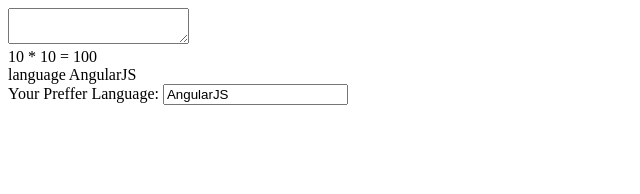
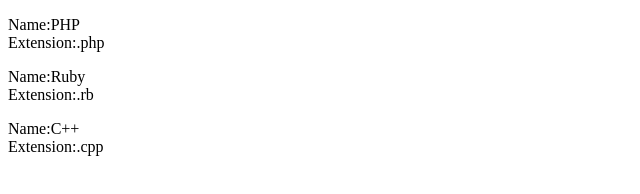
Before and after one commit to NataliaZhydeikina/todo_app, a plain HTML site: page index.html in a window 1280 px wide. Shown: the whole page, without its empty margins (0-640 px from the left). Drawn offline with nearby package versions, Linux system fonts and the light colour scheme.

Commit message:
ng-repeat

```diff
--- a/index.html
+++ b/index.html
@@ -11,13 +11,16 @@
 
 <body>
 
-  <textarea ng-model="name"></textarea>
-  <div data-ng-bind="name"></div>
-  <div> 10 * 10 = {{10 * 10}}</div>
-  <div ng-init="language='AngularJS'">
-    {{'language'}} {{language}}
-  </div>
-  Your Preffer Language: <input type="text" name="PreferLanguage" ng-model="language">
+  <div ng-init="myFavLanguage=[
+  {name:'PHP', extension:'.php'},
+  {name:'Ruby', extension:'.rb'},
+  {name:'C++', extension:'.cpp'}]">
+    <p ng-repeat="language in myFavLanguage">
+      Name:{{language.name}} <br> Extension:{{language.extension}}
+    </p>
+
+    </div>
+
 </body>
 
 </html>
```
